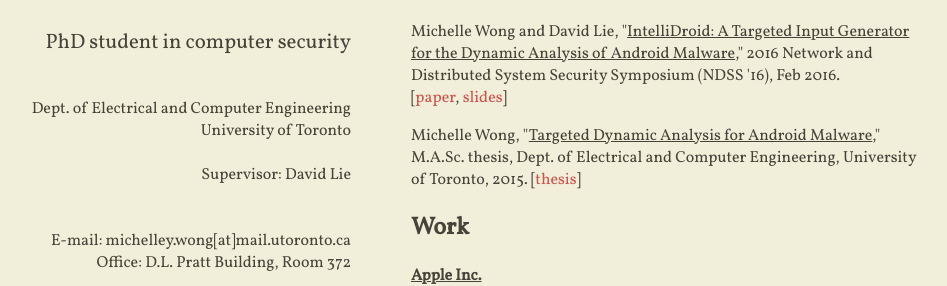
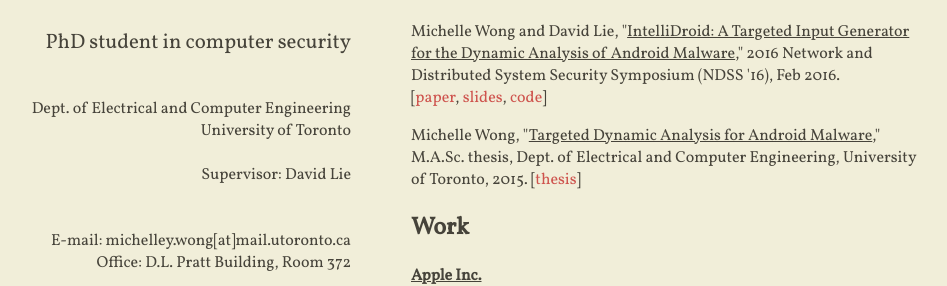
Before and after one commit to miwong/miwong.github.io, a Jekyll site: the page built from index.html, in a window 1280 px wide. Shown: the part 405-691 px from the top of the page, without its empty margins (189-1136 px from the left). Built offline with Jekyll 4.4.1, drawn with Linux system fonts in a browser that asks for light colours; nearby versions of some CDN libraries.

Commit message:
Add link to IntelliDroid repo on Github

```diff
--- a/_includes/content.html
+++ b/_includes/content.html
@@ -13,7 +13,7 @@
 
 <h2>Research</h2>
 <p>
-    Michelle Wong and David Lie, "<u>IntelliDroid: A Targeted Input Generator for the Dynamic Analysis of Android Malware</u>," 2016 Network and Distributed System Security Symposium (NDSS '16), Feb 2016. <br>[<a href="http://www.eecg.toronto.edu/~lie/papers/mwong_ndss2016.pdf" target="_blank">paper</a>, <a href="{{ site.baseurl }}/files/intellidroid_ndss2016_slides.pdf" target="_blank">slides</a>]
+    Michelle Wong and David Lie, "<u>IntelliDroid: A Targeted Input Generator for the Dynamic Analysis of Android Malware</u>," 2016 Network and Distributed System Security Symposium (NDSS '16), Feb 2016. <br>[<a href="http://www.eecg.toronto.edu/~lie/papers/mwong_ndss2016.pdf" target="_blank">paper</a>, <a href="{{ site.baseurl }}/files/intellidroid_ndss2016_slides.pdf" target="_blank">slides</a>, <a href="https://github.com/miwong/IntelliDroid" target="_blank">code</a>]
 </p>
 <p>
     Michelle Wong, "<u>Targeted Dynamic Analysis for Android Malware</u>," M.A.Sc. thesis, Dept. of Electrical and Computer Engineering, University of Toronto, 2015. [<a href="https://tspace.library.utoronto.ca/handle/1807/69183" target="_blank">thesis</a>]
```
